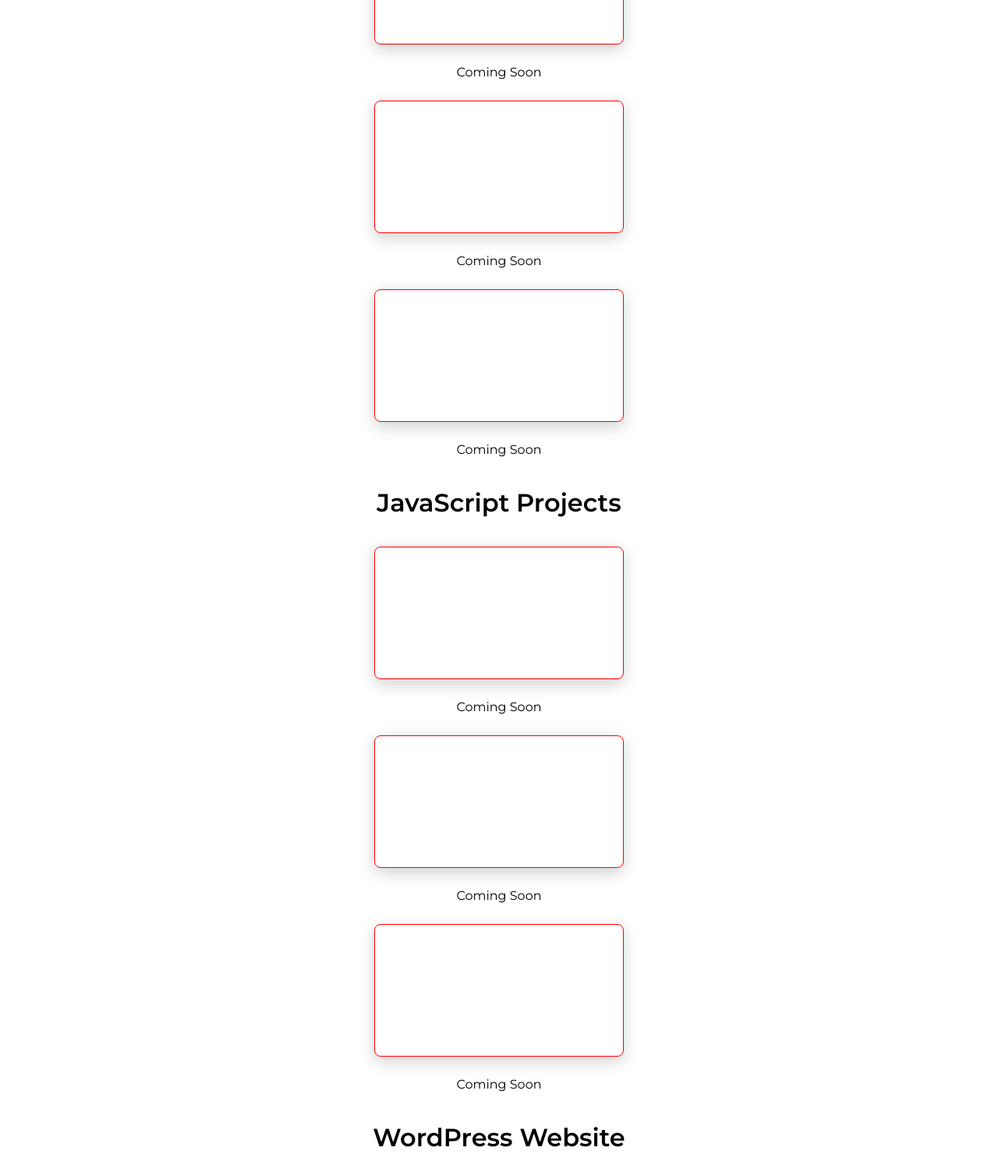
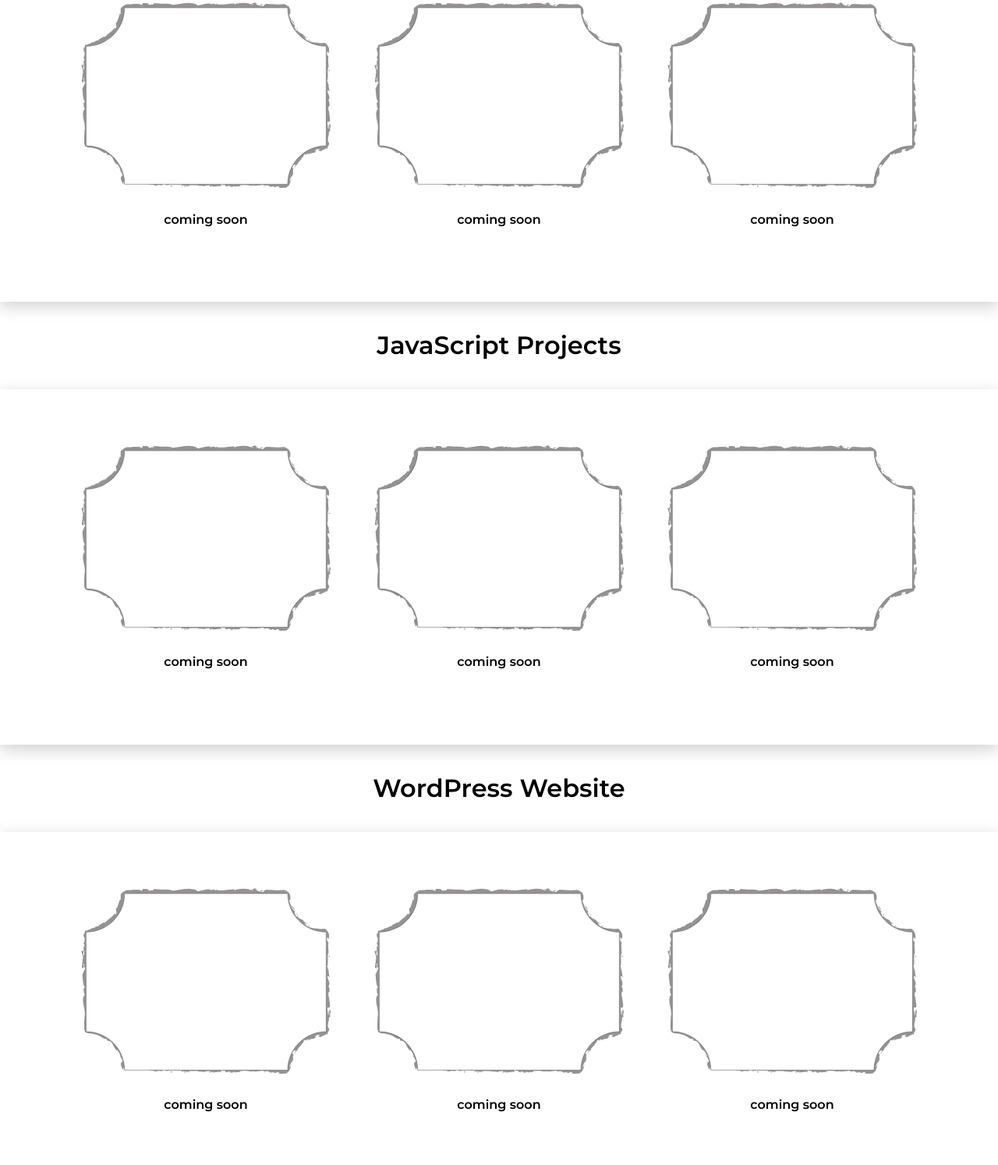
Before and after one commit to cchan395/carol-project-landing-pg, a plain HTML site: page index.html in a window 1280 px wide. Shown: the part 1566-3060 px from the top of the page at 78% size. Drawn offline with Linux system fonts and the light colour scheme; a web font is replaced by a local one.

Commit message:
added flexbox to css and new paragraph in html

```diff
--- a/index.html
+++ b/index.html
@@ -33,12 +33,13 @@
             <ul>
                 <li>UX designer</li>
                 <li>Web designer</li>
-                <li>HTML and CSS guru</li>
-                <li>JavaScript developer</li>
+                <li>HTML and CSS developer</li>
                 <li>React beginner</li>
                 <li>jQuery's friend</li>
                 <li>Google Analytics analyzer</li>
             </ul>
+            <p>Other unrelated interests: aquascaping, deciphering my 4 year-old cryptic verbal requests and naptime.</p>
+            <p>I love naptime.</p>
         </section><!--/about-->
 
         <section id="portfolio">
@@ -46,80 +47,102 @@
             <article>
                 <h3>HTML and CSS Projects</h3>
                 <figure>
+                    <ul>
+                        <li>
                             <a href="#">
                                 <img src="images/box-img.svg" alt="image placeholder">
                             </a>
-                </figure>
-                <figcaption>Coming Soon</figcaption>
-                <figure>
+                            <h4>coming soon</h4>
+                        </li>
+                        <li>
                             <a href="#">
                                 <img src="images/box-img.svg" alt="image placeholder">
                             </a>
-                </figure>
-                <figcaption>Coming Soon</figcaption>
-                <figure>
+                            <h4>coming soon</h4>
+                        </li>
+                        <li>
                             <a href="#">
                                 <img src="images/box-img.svg" alt="image placeholder">
                             </a>
+                            <h4>coming soon</h4>
+                        </li>
+                    </ul>
                 </figure>
-                <figcaption>Coming Soon</figcaption>
             </article>
             <article>
                 <h3>JavaScript Projects</h3>
                 <figure>
+                    <ul>
+                        <li>
                             <a href="#">
                                 <img src="images/box-img.svg" alt="image placeholder">
                             </a>
-                </figure>
-                <figcaption>Coming Soon</figcaption>
-                <figure>
+                            <h4>coming soon</h4>
+                        </li>
+                        <li>
                             <a href="#">
                                 <img src="images/box-img.svg" alt="image placeholder">
                             </a>
-                </figure>
-                <figcaption>Coming Soon</figcaption>
-                <figure>
+                            <h4>coming soon</h4>
+                        </li>
+                        <li>
                             <a href="#">
                                 <img src="images/box-img.svg" alt="image placeholder">
                             </a>
+                            <h4>coming soon</h4>
+                        </li>
+                    </ul>
                 </figure>
-                <figcaption>Coming Soon</figcaption>
             </article>
             <article>
                 <h3>WordPress Website</h3>
                 <figure>
+                    <ul>
+                        <li>
                             <a href="#">
                                 <img src="images/box-img.svg" alt="image placeholder">
                             </a>
-                </figure>
-                <figcaption>Coming Soon</figcaption>
-                <figure>
+                            <h4>coming soon</h4>
+                        </li>
+                        <li>
                             <a href="#">
                                 <img src="images/box-img.svg" alt="image placeholder">
                             </a>
-                </figure>
-                <figcaption>Coming Soon</figcaption>
-                <figure>
+                            <h4>coming soon</h4>
+                        </li>
+                        <li>
                             <a href="#">
                                 <img src="images/box-img.svg" alt="image placeholder">
                             </a>
+                            <h4>coming soon</h4>
+                        </li>
+                    </ul>
                 </figure>
-                <figcaption>Coming Soon</figcaption>
             </article>
             <article>
                 <h3>Online Stores</h3>
                 <figure>
+                    <ul>
+                        <li>
                             <a href="#">
                                 <img src="images/box-img.svg" alt="image placeholder">
                             </a>
-                </figure>
-                <figcaption>Coming Soon</figcaption>
-                <figure>
+                            <h4>coming soon</h4>
+                        </li>
+                        <li>
                             <a href="#">
                                 <img src="images/box-img.svg" alt="image placeholder">
                             </a>
+                            <h4>coming soon</h4>
+                        </li>
+                        <li>
+                            <a href="#">
+                                <img src="images/box-img.svg" alt="image placeholder">
+                            </a>
+                            <h4>coming soon</h4>
+                        </li>
+                    </ul>
                 </figure>
-                <figcaption>Coming Soon</figcaption>
             </article>
 
         </section><!--/work-->
--- a/styles/styles.css
+++ b/styles/styles.css
@@ -92,18 +92,30 @@ nav ul li:first-child{
     font-size: 1.5rem;
 }
 
-#portfolio figure{
-    border: 1px solid red;
+#portfolio ul{
     display: flex;
+    justify-content: space-evenly;
+    list-style-type: none;
 }
 
 figure{
-    border-radius: 0.5rem;
     box-shadow: 0 6px 20px 0 #00000030;
     text-align: center;
     padding: 4.5rem 3rem;
     margin: 1.5rem auto;
-    max-width: 20rem;
+    flex-grow: 1;
+}
+
+#portfolio img{
+    min-width:20rem;
+}
+
+/*Media Queries main*/
+@media (max-width: 45em) {
+
+    #portfolio ul{
+        flex-direction: column;
+    }
 }
 
 /*Footer*/
@@ -117,7 +129,7 @@ footer a{
     color: mediumblue;
 }
 
-/*Media Queries*/
+/*Media Queries footer*/
 @media (max-width: 75em) {
 
     h1{
```
Lines whose indentation alone changed are shown as unchanged.
